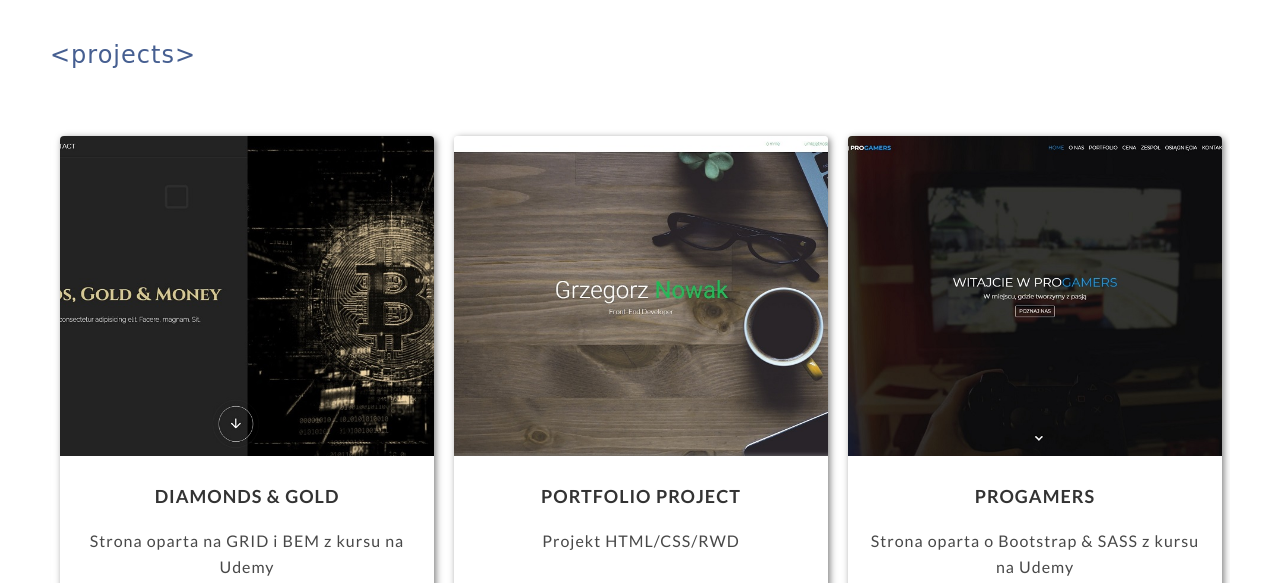
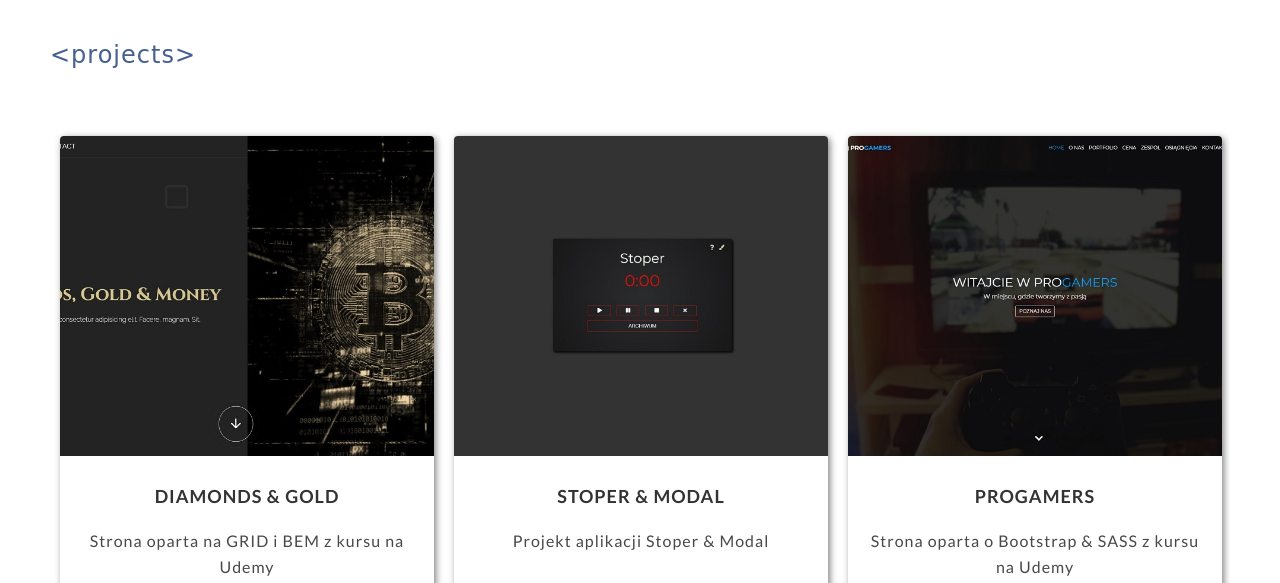
Before and after one commit to gnovac/Personal_Portoflio_Website, a plain HTML site: page index.html in a window 1280 px wide. Shown: the part 2720-3303 px from the top of the page. Drawn offline with nearby package versions, Linux system fonts and the light colour scheme; some packages are replaced by stand-ins of ours; a web font is replaced by a local one.

Commit message:
update new app -- projects

```diff
--- a/index.html
+++ b/index.html
@@ -279,13 +279,13 @@
                     </div>
                 </div>
                 <div class="work">
-                    <img src="./img/work/portfolio-project.jpg" class="work-img-top" alt="Miniatura projektu strony">
+                    <img src="./img/work/stoper&modal.jpg" class="work-img-top" alt="Miniatura projektu aplikacji">
                     <div class="work-body">
-                        <h5 class="work-title">Portfolio Project</h5>
-                        <p class="work-text">Projekt HTML/CSS/RWD</p>
+                        <h5 class="work-title">Stoper & Modal</h5>
+                        <p class="work-text">Projekt aplikacji Stoper & Modal</p>
                     </div>
                     <div class="work-footer">
-                        <a href="https://gnovac.github.io/akademia-108-portfolio/" target="_blank"><i
+                        <a href="https://gnovac.github.io/Stoper--Modal/" target="_blank"><i
                                 class="fas fa-external-link-alt"></i></a>
                     </div>
                 </div>
```
Also changed, not shown: index-english.html (+4 -4 lines), img/work/portfolio-project.jpg (deleted), img/work/stoper&modal.jpg (added).
